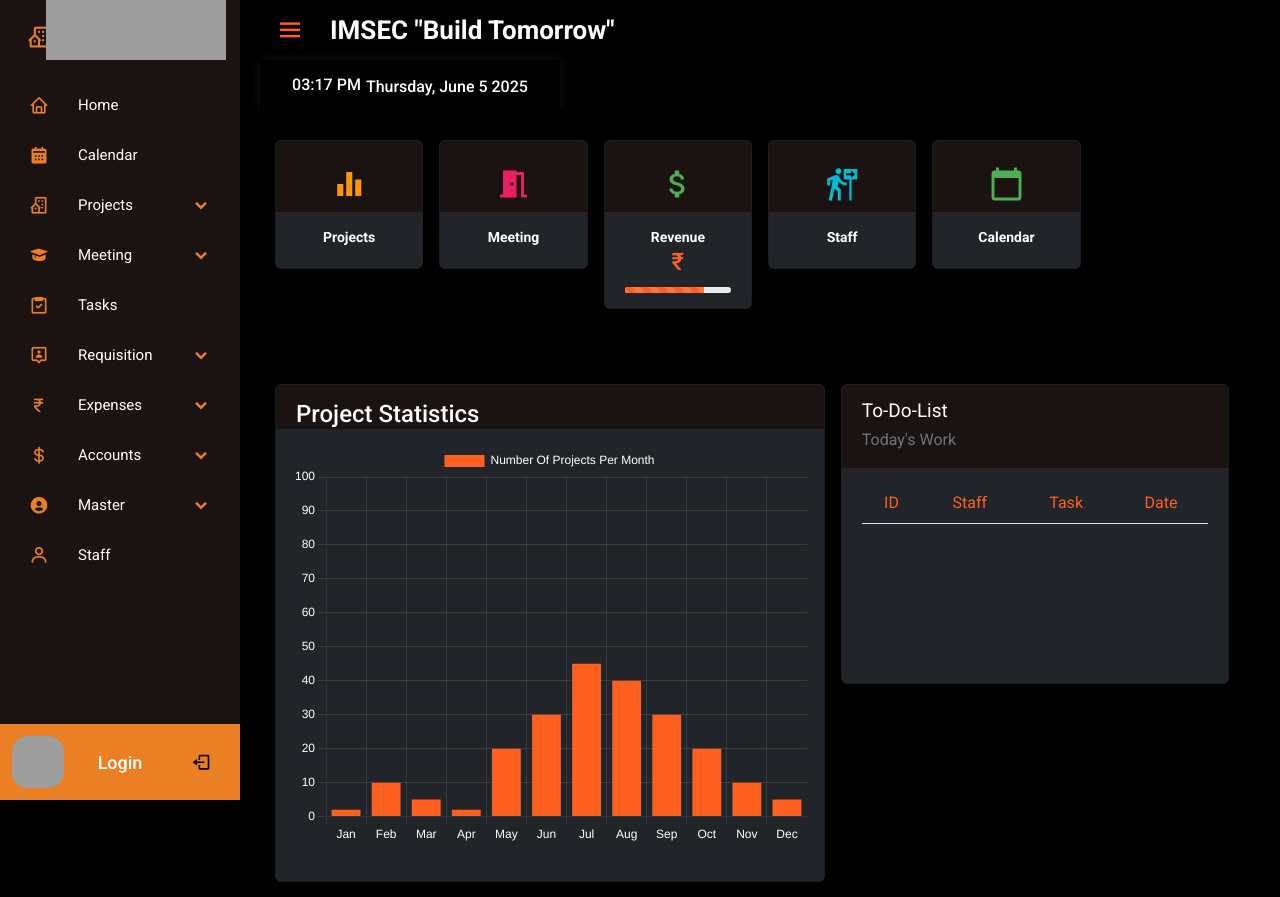
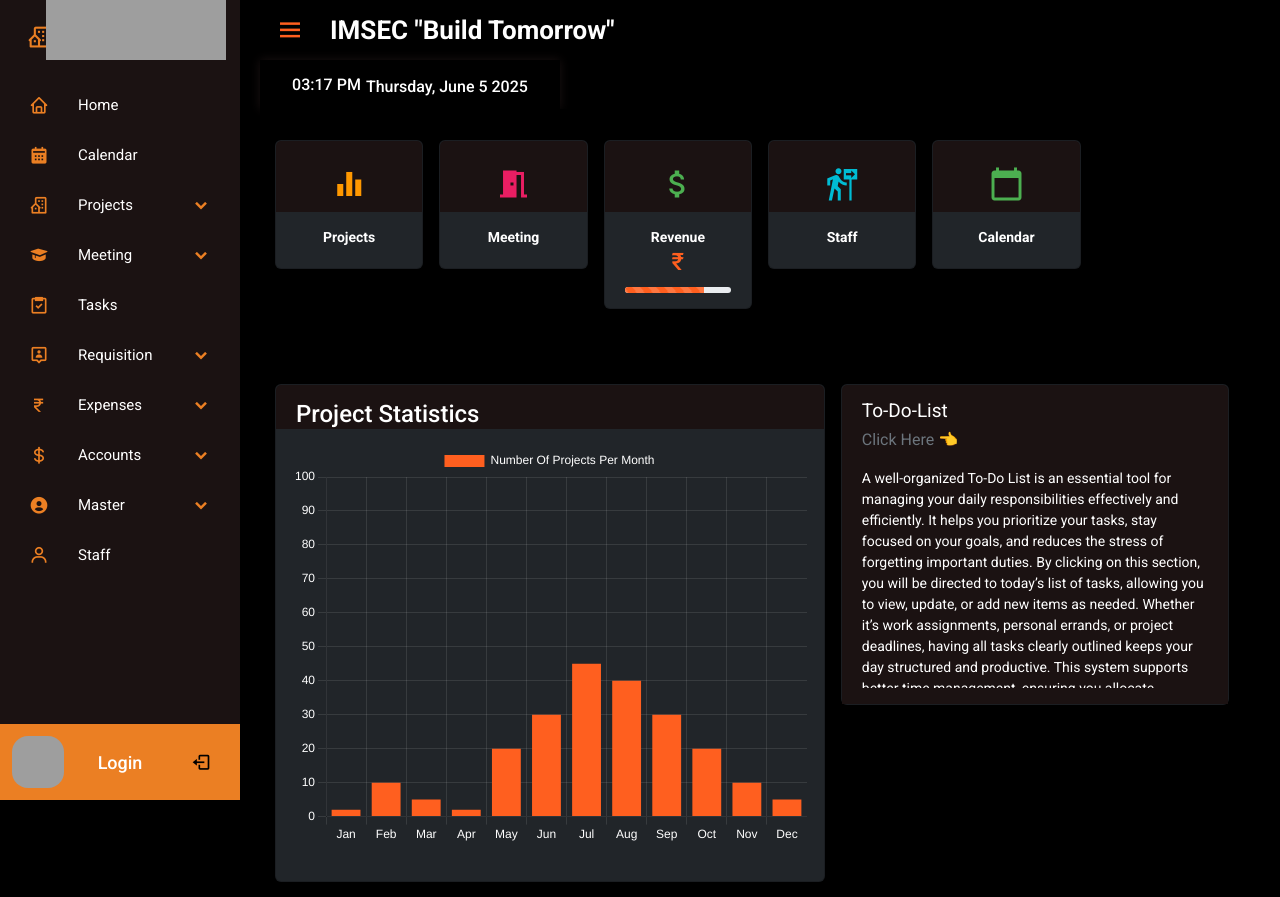
Before and after one commit to Anujpandey12345/Erp_system, a Django app: page / in a window 1280 px wide. Run offline with Django 5.2, Linux system fonts and the light colour scheme; lists and menus that the app fills with data are empty; some libraries are stand-ins or nearby versions; grey boxes are pictures that could not be loaded.

Commit message:
For the Erp task

```diff
--- a/erp/templates/dashboard.html
+++ b/erp/templates/dashboard.html
@@ -406,44 +406,31 @@
                             </div>
                         </div>
                     </div>
-
                     <div class="col-lg-5 col-12">
-                        <a href="" style="text-decoration: none;">
+                        <a href="{% url 'taskpage' %}" style="text-decoration: none;">
                             <div class="card bg-dark todo-card">
                                 <div class="card-header card-header-text">
                                     <h4 class="card-title text-white">To-Do-List</h4>
-                                    <p class="category text-muted">Today's Work</p>
-                                </div>
-                                <div class="card-content table-responsive">
-                                    <table class="table table-hover text-white">
-                                        <thead class="text-primary">
-                                            <tr>
-                                                <th scope="col">ID</th>
-                                                <th scope="col">Staff</th>
-                                                <th scope="col">Task</th>
-                                                <th scope="col" class="d-none d-sm-table-cell">Date</th>
-                                            </tr>
-                                        </thead>
-                                        <tbody>
-                                            {% for i in sometasks %}
-                                            <tr>
-                                                <td style="color: #FF5F1F;">{{forloop.counter}}</td>
-                                                <td>{{i.to_whom}}</td>
-                                                <td>
-                                                    <a href="#" class="name text-white text-decoration-none"
-                                                        title="{{i.Task}}">
-                                                        {{i.Task|truncatechars:20}}
-                                                    </a>
-                                                </td>
-                                                <td class="d-none d-sm-table-cell">{{i.dateandtime|date:"M d"}}</td>
-                                            </tr>
-                                            {% endfor %}
-                                        </tbody>
-                                    </table>
+                                    <p class="category text-muted">Click Here 👈</p>
+                                    <p class="text-white small mt-3"
+                                        style="line-height: 1.5; max-height: 220px; overflow-y: auto;">
+                                        A well-organized To-Do List is an essential tool for managing your daily
+                                        responsibilities effectively and efficiently. It helps you prioritize your
+                                        tasks, stay focused on your goals, and reduces the stress of forgetting
+                                        important duties. By clicking on this section, you will be directed to today’s
+                                        list of tasks, allowing you to view, update, or add new items as needed. Whether
+                                        it’s work assignments, personal errands, or project deadlines, having all tasks
+                                        clearly outlined keeps your day structured and productive. This system supports
+                                        better time management, ensuring you allocate sufficient effort to each task
+                                        without feeling overwhelmed. Regularly reviewing your To-Do List fosters
+                                        accountability and helps track progress over time.
+                                    </p>
                                 </div>
                             </div>
                         </a>
                     </div>
+
+
                 </div>
             </div>
         </div>
--- a/erp/templates/index.html
+++ b/erp/templates/index.html
@@ -456,7 +456,7 @@
             </li>
 
             <li>
-                <a href="#">
+                <a href="{% url 'create_todo' %}">
                     <i class='bx bx-task'></i>
                     <span class="link_name">Tasks</span>
                 </a>
```
